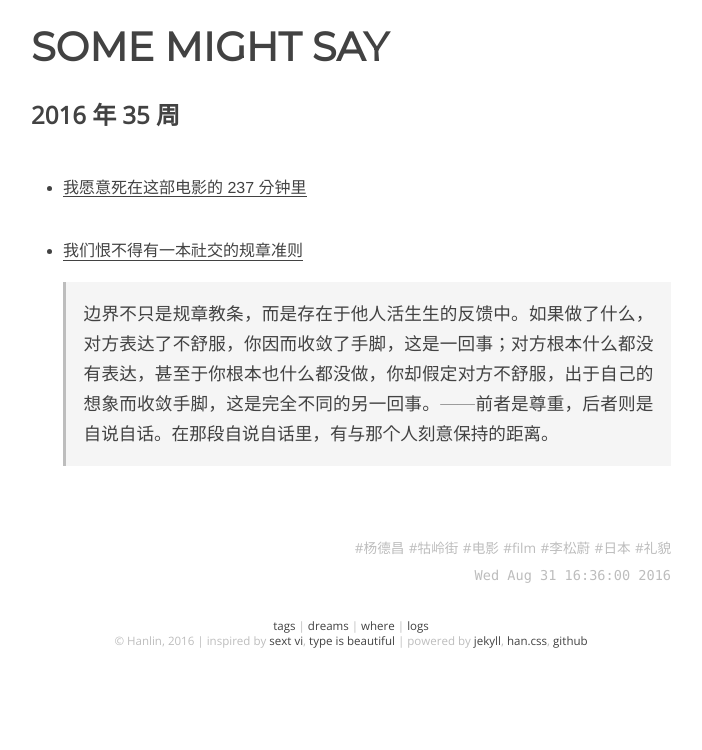
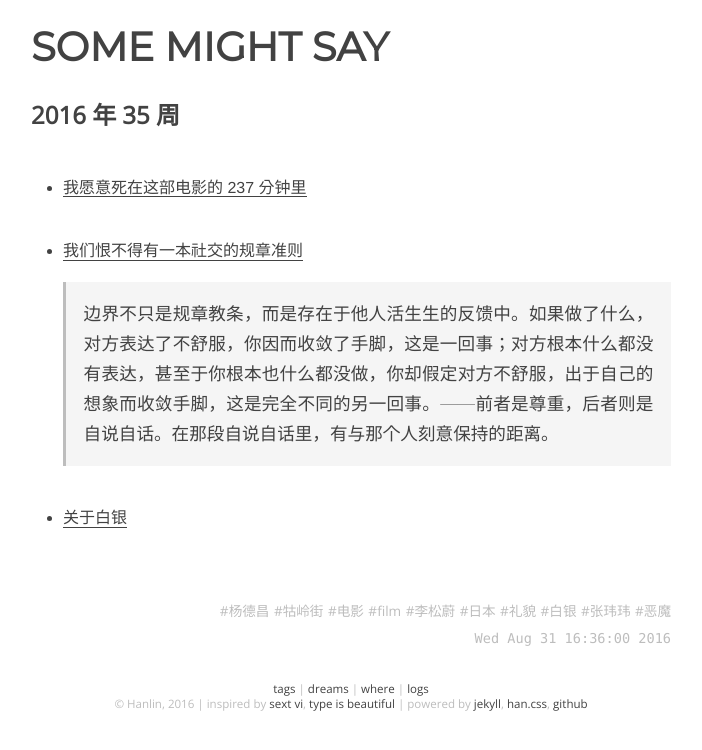
Before and after one commit to onion7878/word, a Jekyll site: the page built from _posts/logs/2016-01-01-35.md, in a window 1280 px wide. Shown: the top 750 px of the page, without its empty margins (289-991 px from the left). Built offline with Jekyll 4.4.1, drawn with Linux system fonts in a browser that asks for light colours.

Commit message:
new item

```diff
--- a/_posts/logs/2016-01-01-35.md
+++ b/_posts/logs/2016-01-01-35.md
@@ -4,7 +4,7 @@ layout: post
 title:  2016 年 35 周
 date: 16-08-31 16:36:00
 categories: [log]
-tags: [杨德昌, 牯岭街, 电影, film, 李松蔚, 日本, 礼貌]
+tags: [杨德昌, 牯岭街, 电影, film, 李松蔚, 日本, 礼貌, 白银, 张玮玮, 恶魔]
 
 ---
 
@@ -13,3 +13,5 @@ tags: [杨德昌, 牯岭街, 电影, film, 李松蔚, 日本, 礼貌]
 - [我们恨不得有一本社交的规章准则](http://mp.weixin.qq.com/s?__biz=MzA4NTI3NTkyNQ%3D%3D&idx=1&mid=2654002622&scene=0&sn=bfc18f40b042628b63a986622746066c)
 
 	> 边界不只是规章教条，而是存在于他人活生生的反馈中。如果做了什么，对方表达了不舒服，你因而收敛了手脚，这是一回事；对方根本什么都没有表达，甚至于你根本也什么都没做，你却假定对方不舒服，出于自己的想象而收敛手脚，这是完全不同的另一回事。——前者是尊重，后者则是自说自话。在那段自说自话里，有与那个人刻意保持的距离。
+
+- [关于白银](http://www.jiemian.com/article/828989.html)
```
